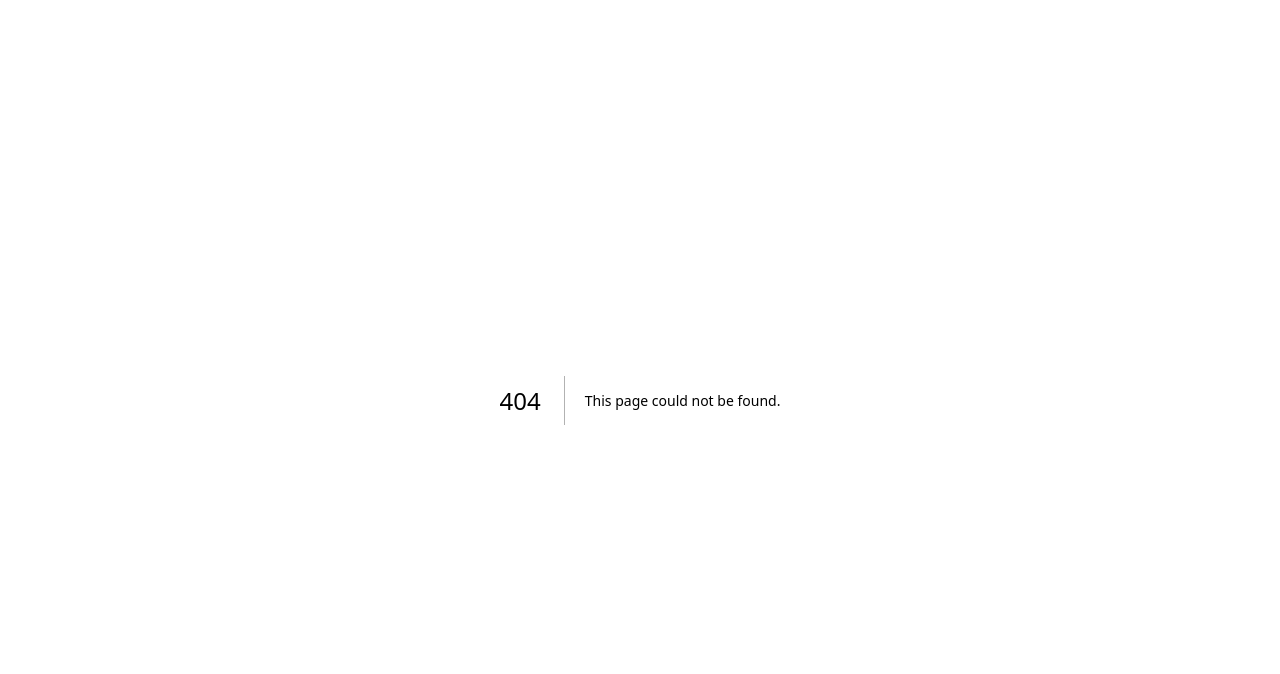
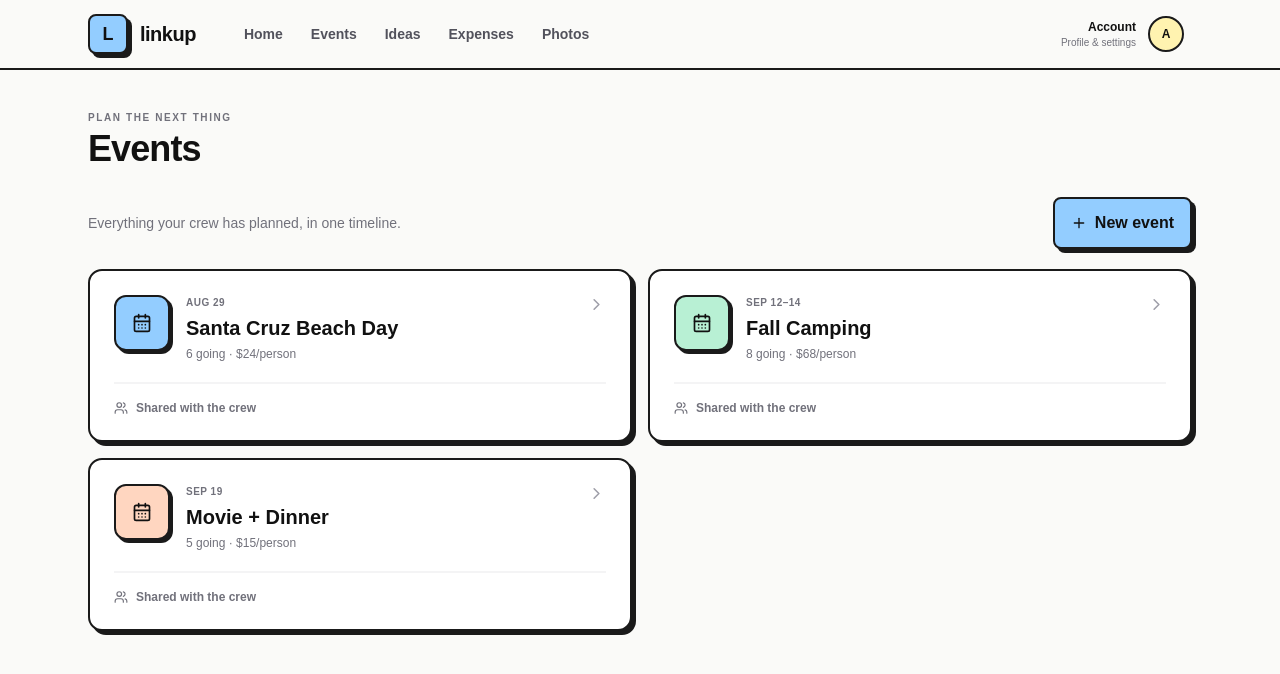
Before and after one commit to justrishith/linkup, a Next.js app: page /dashboard/events in a window 1280 px wide. Before the commit this address had no page. Shown: the top 674 px of the page. Built offline with nearby package versions, Linux system fonts and the light colour scheme.

Commit message:
feat: add events subpage

```diff
--- /dev/null
+++ b/app/dashboard/events/page.tsx
@@ -0,0 +1,28 @@
+import Link from 'next/link'
+import { CalendarDays, ChevronRight, Plus, Users } from 'lucide-react'
+import DashboardShell from '../_components/shell'
+
+const events = [
+  { name: 'Santa Cruz Beach Day', date: 'Aug 29', detail: '6 going · $24/person', color: 'bg-brand-blue' },
+  { name: 'Fall Camping', date: 'Sep 12–14', detail: '8 going · $68/person', color: 'bg-brand-mint' },
+  { name: 'Movie + Dinner', date: 'Sep 19', detail: '5 going · $15/person', color: 'bg-brand-peach' },
+]
+
+export default function EventsPage() {
+  return <DashboardShell title="Events" eyebrow="PLAN THE NEXT THING">
+    <div className="mb-5 flex items-center justify-between gap-3">
+      <p className="text-sm font-medium text-zinc-500">Everything your crew has planned, in one timeline.</p>
+      <button className="brutal-btn rounded-lg bg-brand-blue px-4 py-3 text-sm"><Plus size={16}/> New event</button>
+    </div>
+    <div className="grid gap-4 lg:grid-cols-2">
+      {events.map((event) => <Link key={event.name} href="/dashboard/events" className="brutal-card group p-5 sm:p-6">
+        <div className="flex items-start gap-4">
+          <div className={`grid h-14 w-14 shrink-0 place-items-center rounded-xl border-2 border-[#1a1a1a] ${event.color} shadow-[3px_3px_0_#1a1a1a]`}><CalendarDays size={20}/></div>
+          <div className="min-w-0 flex-1"><div className="text-[10px] font-black uppercase tracking-wider text-zinc-500">{event.date}</div><h2 className="mt-1 text-xl font-black">{event.name}</h2><p className="mt-1 text-xs font-medium text-zinc-500">{event.detail}</p></div>
+          <ChevronRight className="text-zinc-400 transition group-hover:translate-x-1 group-hover:text-black" size={19}/>
+        </div>
+        <div className="mt-5 flex items-center gap-2 border-t-2 border-zinc-100 pt-4 text-xs font-bold text-zinc-500"><Users size={14}/> Shared with the crew</div>
+      </Link>)}
+    </div>
+  </DashboardShell>
+}
```
